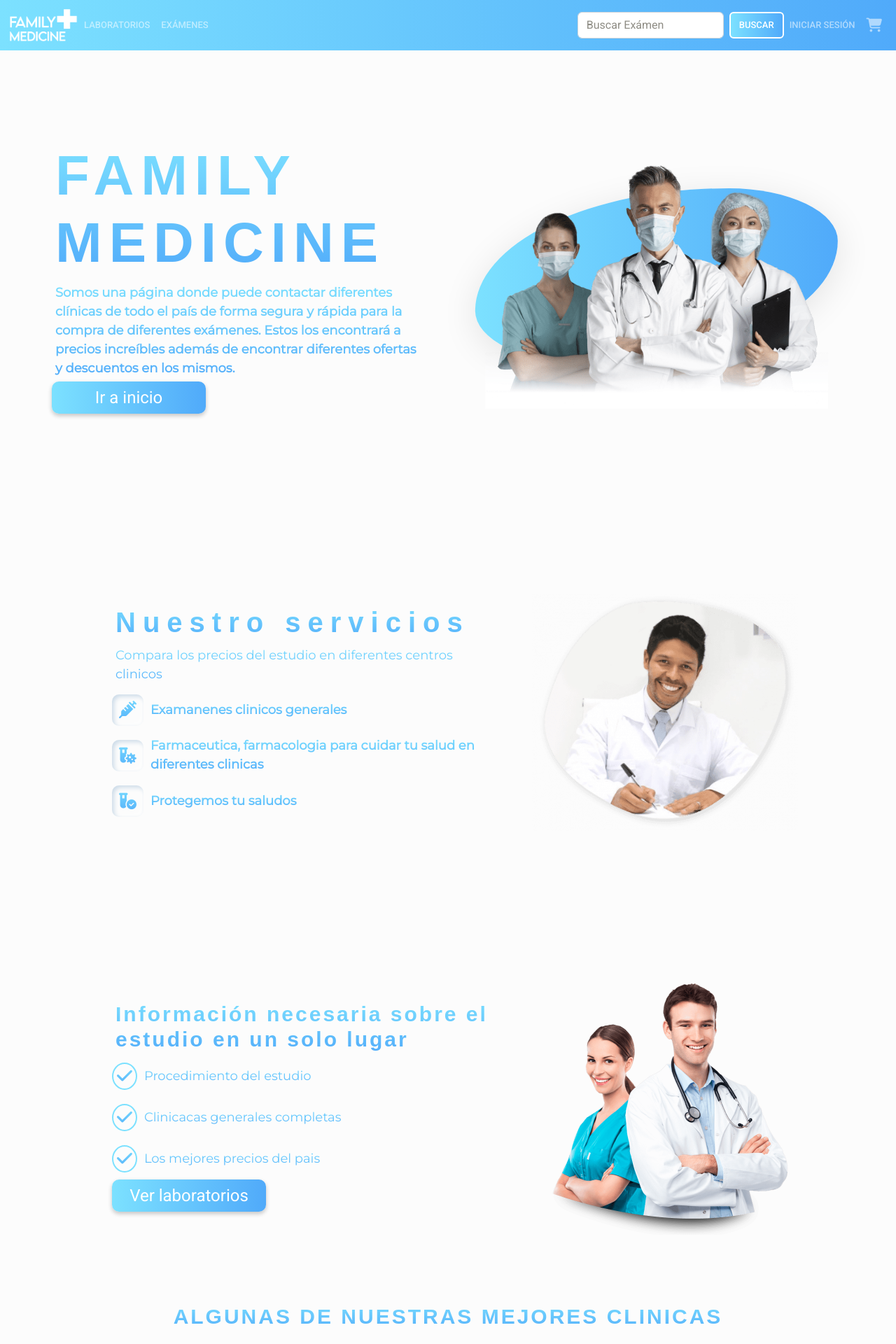
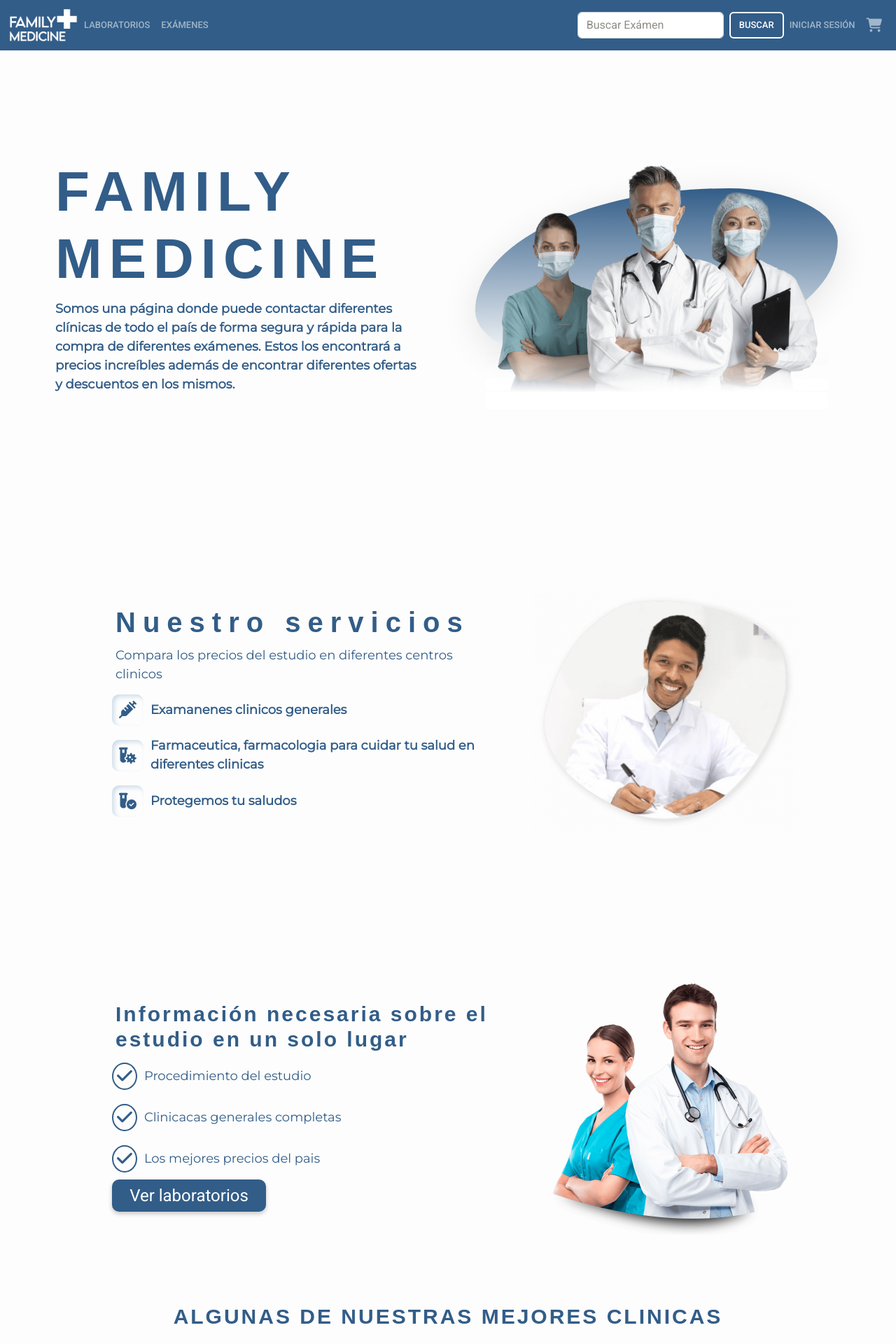
Before and after one commit to cristopher9730/Family-Medicine, an ASP.NET MVC app: page /Home/LandingPage in a window 1280 px wide. Shown: the top 1920 px of the page at 70% size. Run offline with ASP.NET Core 8 and stand-ins for ASP.NET MVC 5, Linux system fonts and the light colour scheme; the project's own start-up code is not run, and a stand-in starts its controllers and pages; some libraries are stand-ins or nearby versions; some web fonts are replaced.

Commit message:
Cambios en el landing page y controladores

```diff
--- a/FamilyMedicine/Content/css/landingPage.css
+++ b/FamilyMedicine/Content/css/landingPage.css
@@ -1,7 +1,5 @@
 body {
-    background: #f6f6f650;
-    background: -webkit-linear-gradient(to right, #f6f6f650, color: #325D8840);
-    background: linear-gradient(to right, #f6f6f650, color: #325D8840);
+    background: #f9f9f940;
 }
 
 .body-content {
@@ -12,28 +10,22 @@ body {
 .bg-primary {
     --bs-bg-opacity: 1;
     background-color: none !important;
-    background: #7ce1ff !important;
-    background: -webkit-linear-gradient(to right, #7ce1ff, #50aafa) !important;
-    background: linear-gradient(to right, #7ce1ff, #50aafa) !important;
+    background: #325D88 !important;
 }
 
 .my-2 {
-    background: #7ce1ff !important;
-    background: -webkit-linear-gradient(to right, #7ce1ff, #50aafa) !important;
-    background: linear-gradient(to right, #7ce1ff, #50aafa) !important;
-
+    background: #325D88 !important;
     color: #ffffff;
     border: 2px solid #ffffff;
+    transition: 300ms;
 }
 
 
-.my-2:hover {
-    background: #7ce1ff !important;
-    background: -webkit-linear-gradient(to right, #7ce1ff, #50aafa) !important;
-    background: linear-gradient(to right, #7ce1ff, #50aafa) !important;
-    color: #ffffff;
-    border: 2px solid #ffffff;
-}
+    .my-2:hover {
+        background: #ffffff !important;
+        color: #325D88;
+        border: 2px solid #ffffff;
+    }
 
 /**=======================BANNER 1==============================*/
 
@@ -61,9 +53,7 @@ body {
     font-size: 80px;
     font-weight: bold;
     margin: 0;
-    background: -webkit-linear-gradient(#7ce1ff, #50aafa);
-    -webkit-background-clip: text;
-    -webkit-text-fill-color: transparent;
+    color: #325D88;
     font-family: 'Lemon/Milk', sans-serif;
     font-family: 'Lemon/Milk light', sans-serif;
     letter-spacing: 10px;
@@ -74,9 +64,7 @@ body {
     padding: 5px;
     font-size: 18px;
     margin: 0;
-    background: -webkit-linear-gradient(#7ce1ff, #50aafa);
-    -webkit-background-clip: text;
-    -webkit-text-fill-color: transparent;
+    color: #325D88;
     font-family: 'Montserrat';
 }
 
@@ -86,9 +74,7 @@ body {
     font-size: 24px;
     margin: 0;
     color: #ffffff;
-    background: #7ce1ff !important;
-    background: -webkit-linear-gradient(to right, #7ce1ff, #50aafa) !important;
-    background: linear-gradient(to right, #7ce1ff, #50aafa) !important;
+    background: #325D88 !important;
     text-decoration: none;
     border-radius: 10px;
     transition: 333ms;
@@ -120,9 +106,9 @@ body {
     transform: translate(-50%, -50%);
     width: 90%;
     height: 250px;
-    background: #7ce1ff !important;
-    background: -webkit-linear-gradient(to right, #7ce1ff, #50aafa) !important;
-    background: linear-gradient(to right, #7ce1ff, #50aafa) !important;
+    background: #325D88 !important;
+    background: -webkit-linear-gradient(to bottom, #325D88, #ffffff) !important;
+    background: linear-gradient(to bottom, #325D88, #ffffff) !important;
     box-shadow: rgba(0, 0, 0, 0.1) 0px 10px 50px;
     border-top-left-radius: 105%;
     border-top-right-radius: 45%;
@@ -154,9 +140,7 @@ body {
     padding: 10px;
     font-size: 25px;
     margin: 10px 0px 10px 0px;
-    background: -webkit-linear-gradient(#7ce1ff, #50aafa);
-    -webkit-background-clip: text;
-    -webkit-text-fill-color: transparent;
+    color: #325D88;
     box-shadow: rgb(204, 219, 232) 3px 3px 6px 0px inset, rgba(255, 255, 255, 0.5) -3px -3px 6px 1px inset;
     border-radius: 10px;
 }
@@ -167,11 +151,9 @@ body {
     padding: 5px;
     font-size: 25px;
     margin: 10px 0px 10px 0px;
-    background: -webkit-linear-gradient(#7ce1ff, #50aafa);
-    -webkit-background-clip: text;
-    -webkit-text-fill-color: transparent;
+    color: #325D88;
     border-radius: 50%;
-    border: 2px solid #7ce1ff;
+    border: 2px solid #325D88;
 }
 
 /*=======================imgDoctor==============*/
@@ -195,9 +177,7 @@ body {
     }
 
 .textoNombre {
-    background: #7ce1ff !important;
-    background: -webkit-linear-gradient(to right, #7ce1ff, #50aafa) !important;
-    background: linear-gradient(to right, #7ce1ff, #50aafa) !important;
+    background: #325D88 !important;
     text-align: center;
     padding: 5px;
     font-size: 18px;
--- a/FamilyMedicine/Controllers/IniciarSecionController.cs
+++ b/FamilyMedicine/Controllers/IniciarSecionController.cs
@@ -18,5 +18,10 @@ namespace FamilyMedicine.Controllers
         {
             return View();
         }
+
+        public ActionResult recuperarContrasenna()
+        {
+            return View();
+        }
     }
 }
--- a/FamilyMedicine/Views/Home/LandingPage.cshtml
+++ b/FamilyMedicine/Views/Home/LandingPage.cshtml
@@ -15,7 +15,6 @@
         <p class="discripccionBanner1" style=" font-weight: 600;">
             Somos una página donde puede contactar diferentes clínicas de todo el país de forma segura y rápida para la compra de diferentes exámenes. Estos los encontrará a precios increíbles además de encontrar diferentes ofertas y descuentos en los mismos.
         </p>
-        <a class="botonPrincipal">Ir a inicio</a>
     </div>
 
     <div class="contenidoImg" data-aos="fade-up" data-aos-duration="3000">
```
Also changed, not shown: FamilyMedicine/FamilyMedicine.csproj, FamilyMedicine/Views/IniciarSecion/recuperarContrasenna.cshtml (renamed from FamilyMedicine/Views/Home/forgotPassword.cshtml).
